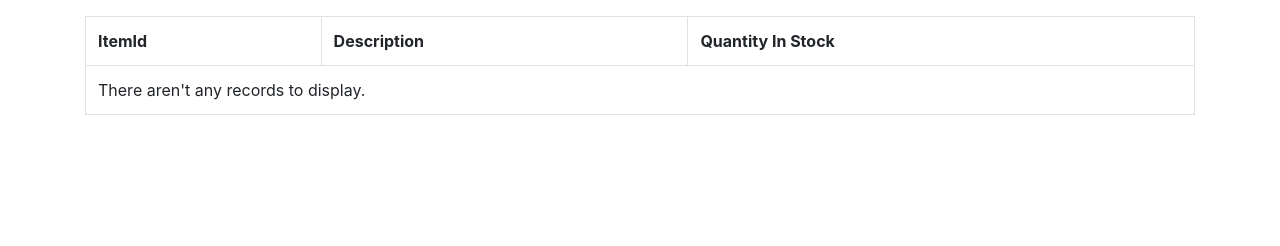
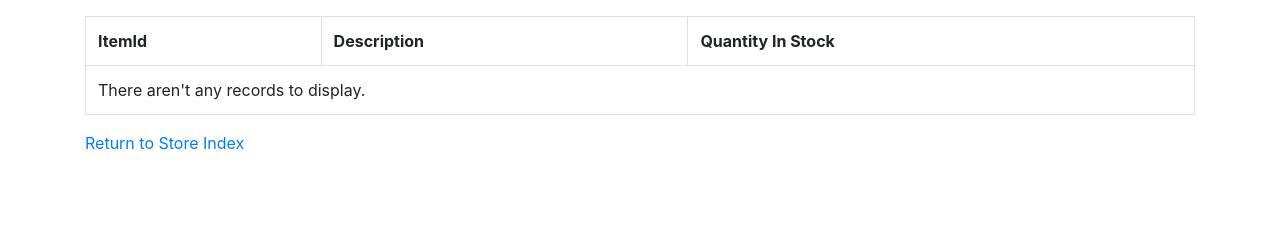
Before and after one commit to torql13/csc-423, a Laravel app: page /report/inventoryReport/1 in a window 1280 px wide. Shown: the part 112-358 px from the top of the page. Run offline with Laravel 8, Linux system fonts and the light colour scheme; data that the repository does not hold is empty.

Commit message:
added icon for inventory link

```diff
--- a/resources/views/Reports/inventoryReport.blade.php
+++ b/resources/views/Reports/inventoryReport.blade.php
@@ -24,6 +24,11 @@
                             @endforeach
                         @endforeach
                     </table>
+                    <div class="row mt-2">
+                        <div class="col-md-4">
+                            <a href="/storeLocations/">Return to Store Index</a>
+                        </div>
+                    </div>
                 </p>
             </div>
         </div>
--- a/resources/views/StoreLocation/storeIndex.blade.php
+++ b/resources/views/StoreLocation/storeIndex.blade.php
@@ -61,7 +61,7 @@
                             <td><a href="/storeLocations/view/{{$storeLocation->StoreId}}"> <i class="material-icons" style="font-size:36px;color:green;" title="View">visibility</i></a>
                                 <a href="/storeLocations/editLocation/{{ $storeLocation->StoreId }}"> <i class="material-icons" style="font-size:36px;color:blue;" title="Edit">edit</i></a>
                                 <a href="/storeLocations/deleteLocation/{{ $storeLocation->StoreId }}" onclick="return confirm('Are you sure?');"> <i class="material-icons" style="font-size:36px;color:red;" title="Delete">delete</i></a>
-                                <a href="/report/inventoryReport/{{$storeLocation->StoreId}}"> View Inventory </a>
+                                <a href="/report/inventoryReport/{{$storeLocation->StoreId}}"> <i class="material-icons" style="font-size:36px;color:orange;" title="Inventory">shopping_cart</i> </a>
                             </td>
                         </tr>
                         @endforeach
```
